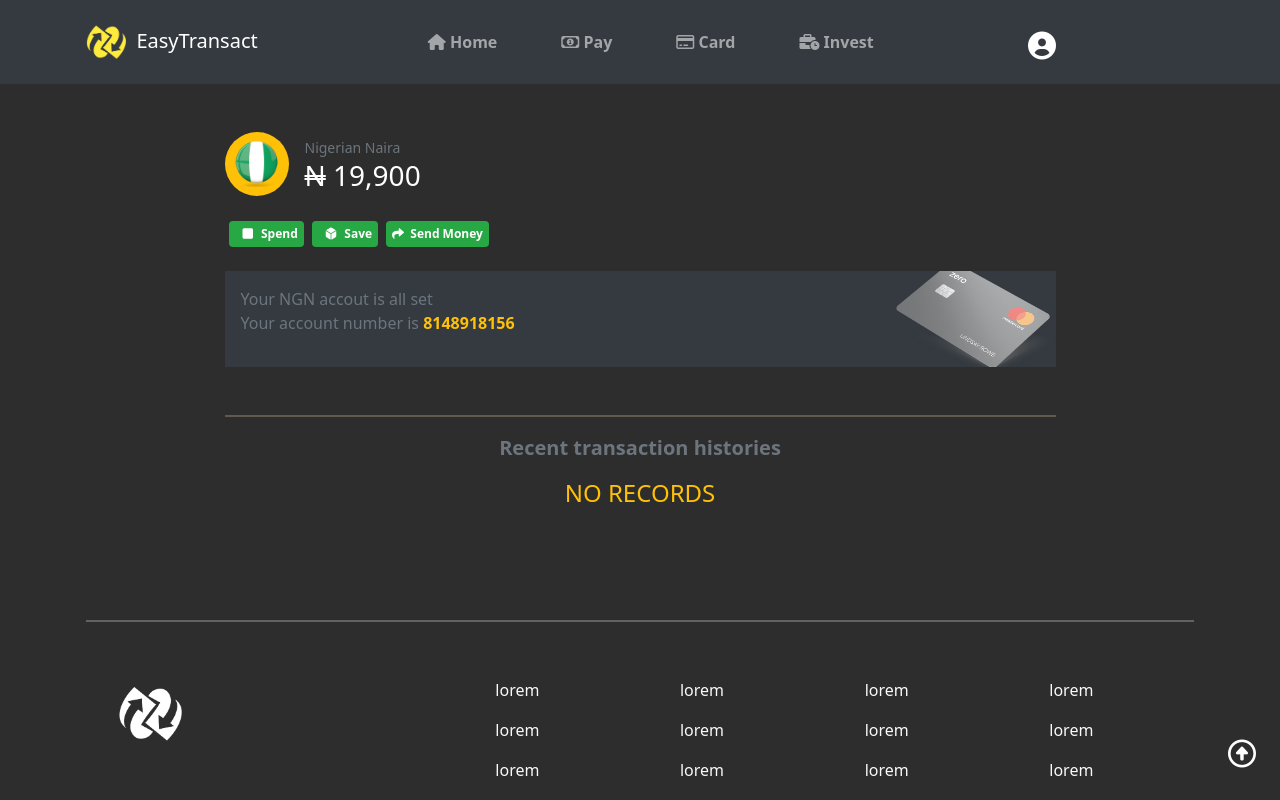
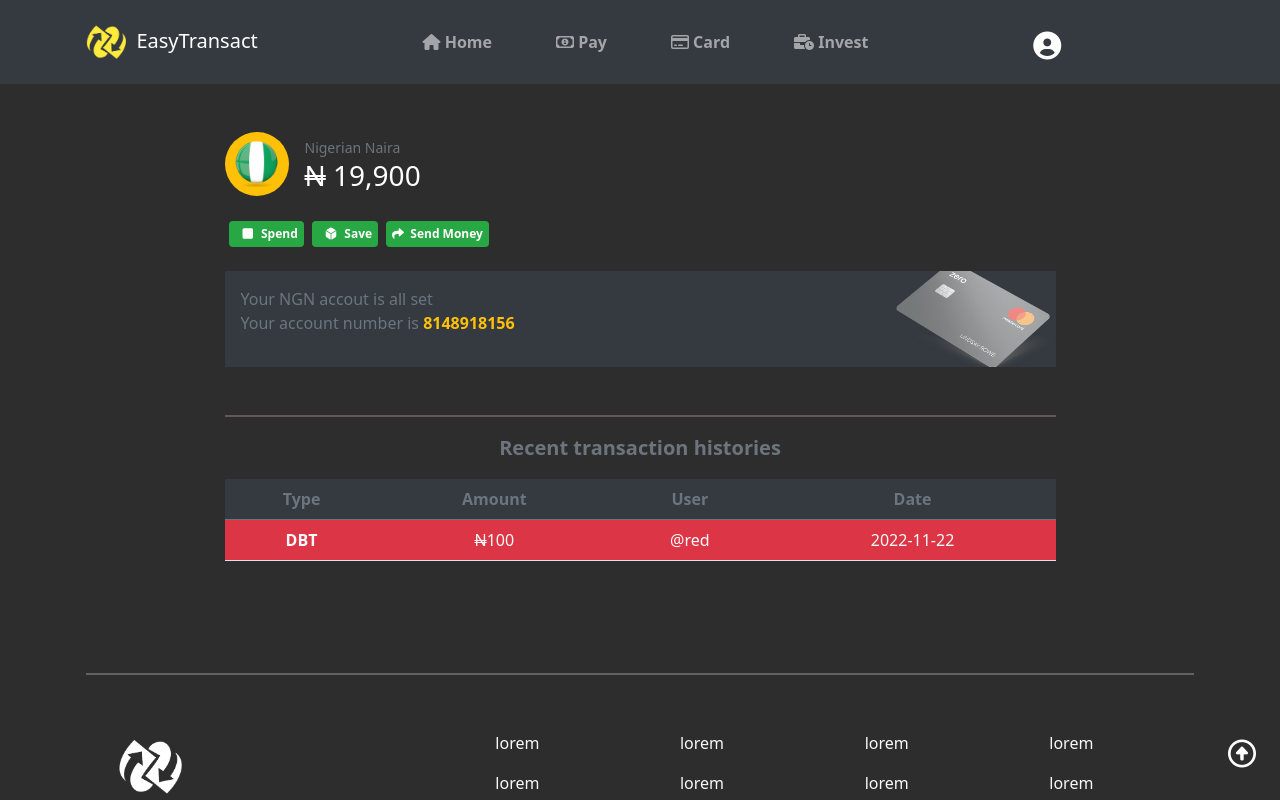
Before and after one commit to Gabriel-kalango/wallet, a Flask app: page /home/ in a window 1280 px wide. Shown: the top 800 px of the page. Run offline with Flask 3, Linux system fonts and the light colour scheme; a user stored in the database is signed in; data comes from the database, SQL or seed files in the repository; both versions use the stored data as it was after the commit; parts of the project's set-up code (start-up, migrations or seed data) failed here and were passed over; some libraries are stand-ins or nearby versions.

Commit message:
user can send, receive money and also see transaction histories

```diff
--- a/app.py
+++ b/app.py
@@ -89,6 +89,29 @@ def home():
 @login_required
 def pay():
     form = SendMoneyForm()
+    if request.method == 'POST':
+        account_number = form.account_number.data
+        amount = form.amount.data
+        user1 = User.query.filter_by(account_number=account_number).first()
+        if not user1:
+            flash('Invalid account number', 'danger')
+            return redirect(url_for('pay'))
+        if current_user.account_balance < amount:
+            flash('Insufficient Funds', 'danger')
+            return redirect(url_for('pay'))
+        user1.account_balance += amount
+        db.session.commit()
+        transact1 = Transaction(transaction_type='CRT', transaction_amount=amount, sender=current_user.username, user_id=user1.id)
+        db.session.add(transact1)
+        db.session.commit()
+
+        current_user.account_balance -= amount
+        db.session.commit()
+        transact2 = Transaction(transaction_type='DBT', transaction_amount=amount, sender=user1.username, user_id=current_user.id)
+        db.session.add(transact2)
+        db.session.commit()
+        flash(f'{amount} Naira has been sent to {user1.username}', 'success')
+        return redirect(url_for('pay'))
     return render_template('pay.html', date=datetime.utcnow(), form=form)
 
 
@@ -188,5 +211,11 @@ def logout():
     return redirect(url_for('front_page'))
 
 
+@app.route('/send')
+@login_required
+def send_money():
+    pass
+
+
 if __name__ == '__main__':
     app.run(debug=True)
--- a/templates/base.html
+++ b/templates/base.html
@@ -113,7 +113,7 @@
 
             </ul>
             <!-- drop down -->
-            <div class="dropdown mr-auto mt-3">
+            <div class="dropdown mr-auto mt-3" style="margin-left: 1rem;">
               <button class="text-white" style="border: none; background: none;" type="button" id="dropdownMenuButton" data-toggle="dropdown" aria-haspopup="true" aria-expanded="false"
               >
                <i class="fas fa-user-circle h3"></i>
@@ -148,9 +148,7 @@
           data-bs-toggle="collapse"
           data-bs-target="#navmenu"
         >
-          <span class="navbar-toggler-ico one"></span>
-          <span class="navbar-toggler-ico two"></span>
-          <span class="navbar-toggler-ico three"></span>
+          <span class="navbar-toggler-icon"></span>
         </button>
 
         <div class="collapse navbar-collapse" id="navmenu">
@@ -167,7 +165,7 @@
             <li class="nav-item _box">
               <a href="#" class="nav-link">Help</a>
             </li>
-            <li class="nav-item _button">
+            <li class="nav-item">
               <a href="{{ url_for('login') }}" class="nav-link nav-btn"><span>Sign In</span></a>
             </li>
           </ul>
--- a/templates/front.html
+++ b/templates/front.html
@@ -33,7 +33,7 @@
       for Nigerians
     </h1>
     <p class="text-muted h6 mt-3 w-75">
-      Save, spend, send and invest money across the nation.
+      Save, spend, send and invest money across the Nation.
     </p>
     <a
       href="{{url_for('register')}}"
--- a/templates/home.html
+++ b/templates/home.html
@@ -64,8 +64,45 @@
     </div>
     <hr style="border: 1px solid wheat;" class="mt-5">
     <div>
-        <p class="text-center lead fw-bold text-muted">Recent transaction histories</p>
+      <p class="text-center lead fw-bold text-muted">Recent transaction histories</p>
+      {% if not current_user.transacts %}
         <p class="text-center h4 text-warning mt-3">NO RECORDS</p>
-    </div>
+        {% else %}
+
+<!-- Table -->
+
+<table class="table">
+  <thead class="bg-dark">
+    <tr class="text-muted text-center">
+      <th scope="col">Type</th>
+      <th scope="col">Amount</th>
+      <th scope="col">User</th>
+      <th scope="col">Date</th>
+    </tr>
+  </thead>
+  <tbody>
+    {% for transaction in current_user.transacts[::-1] %}
+    {% if transaction.transaction_type == 'CRT' %}
+    <tr class="bg-success text-center text-light">
+      <th scope="row">{{ transaction.transaction_type }}</th>
+      <td><del style="text-decoration-style: double;">N</del>{{ transaction.transaction_amount }}</td>
+      <td>@{{ transaction.sender.lower() }}</td>
+      <td>{{ transaction.date_posted.strftime('%Y-%m-%d') }}</td>
+    </tr>
+    {% else %}
+    <tr class="bg-danger text-center text-light">
+      <th scope="row">{{ transaction.transaction_type }}</th>
+      <td><del style="text-decoration-style: double;">N</del>{{ transaction.transaction_amount }}</td>
+      <td>@{{ transaction.sender.lower() }}</td>
+      <td>{{ transaction.date_posted.strftime('%Y-%m-%d') }}</td>
+    </tr>
+    {% endif %}
+    {% endfor %}
+      </tbody>
+</table>
+<!-- ..........End of table.............. -->
+{% endif %}
 </div>
+</div>
+
 {% endblock content %}
```
Also changed, not shown: form.py (+3 -4 lines), static/style/customStyle.css (+0 -47 lines), templates/pay.html (+6 -6 lines), wallet.db.
